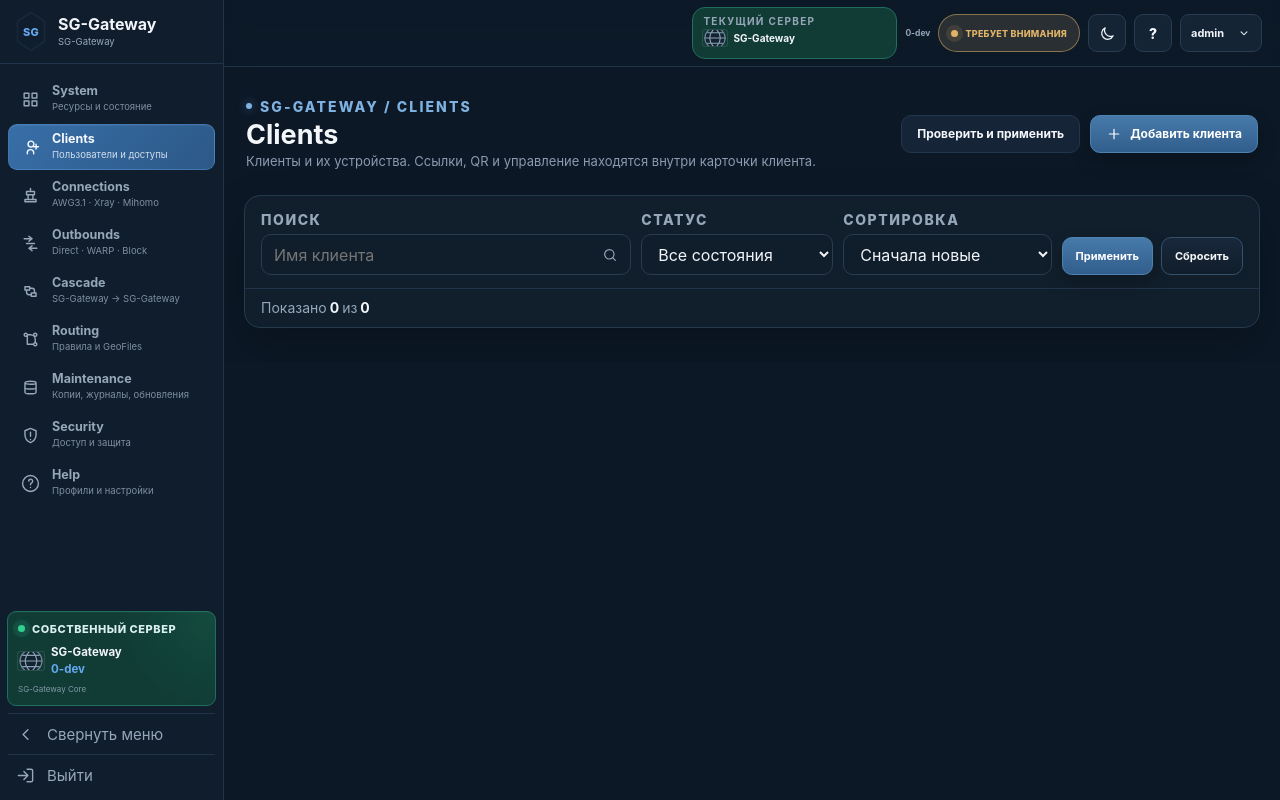
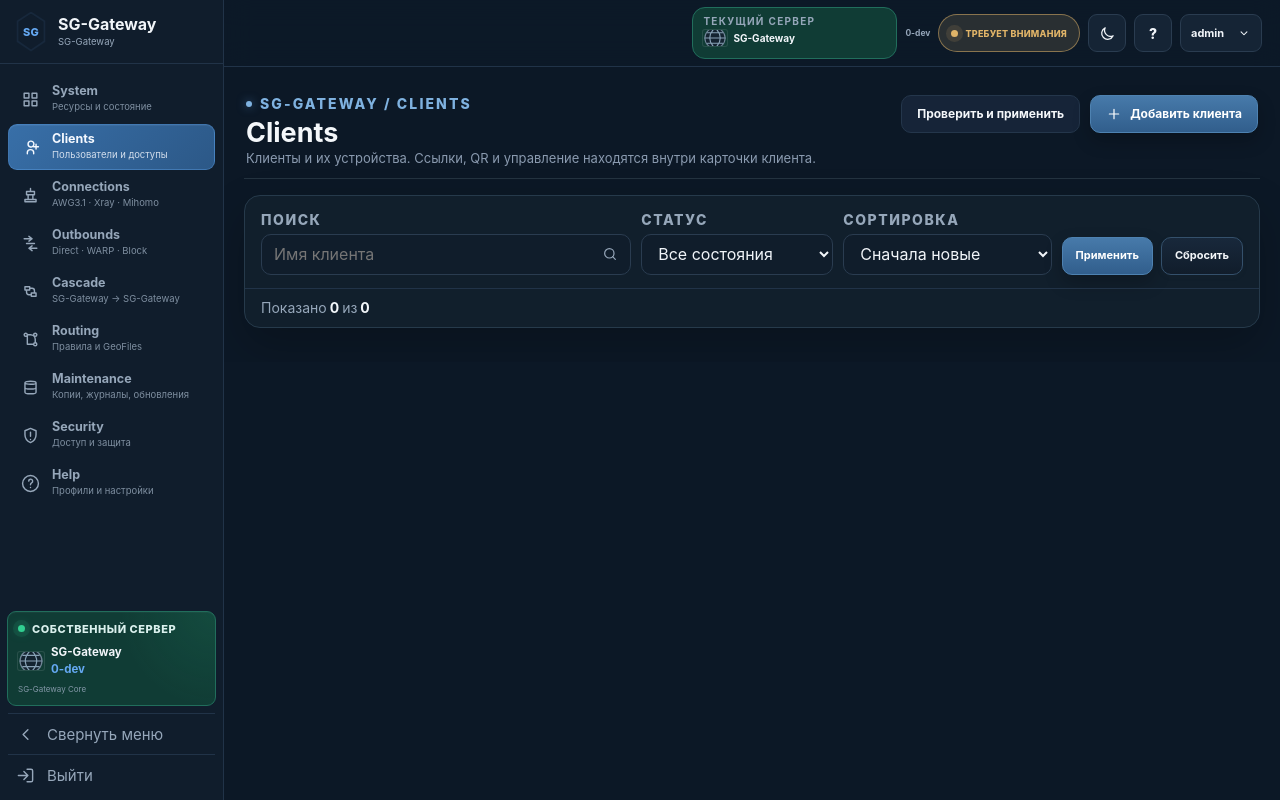
Before and after one commit to s-gor/sg-gateway-v23, a Flask app: page /clients in a window 1280 px wide. Run offline with Flask 3, Linux system fonts and the light colour scheme; the visitor is signed in with stand-in values (Sample User, id 1); data comes from the database, SQL or seed files in the repository; data that the repository does not hold is empty; some libraries are stand-ins or nearby versions.

Commit message:
23.02 Clients: align page header scale with Connections

```diff
--- a/app/web/static/sg-ui-clients-v22-08.css
+++ b/app/web/static/sg-ui-clients-v22-08.css
@@ -49,3 +49,32 @@
     width: 100%;
   }
 }
+
+
+/* Clients outer header follows Connections / System / Security. */
+[data-sg-ui-page="clients"] > .sg-ui-page-head {
+  min-height: 68px;
+  padding: 4px 0 10px;
+  border-bottom: 1px solid var(--sg-ui-border);
+  align-items: flex-start;
+}
+
+[data-sg-ui-page="clients"] > .sg-ui-page-head h1 {
+  font-size: 27px;
+  line-height: 1.05;
+}
+
+[data-sg-ui-page="clients"] > .sg-ui-page-head .sg-ui-actions {
+  align-self: flex-start;
+}
+
+[data-sg-ui-page="clients"] > .sg-ui-page-head .sg-ui-actions .button {
+  min-height: 43px;
+  font-size: 9px;
+}
+
+@media (max-width: 760px) {
+  [data-sg-ui-page="clients"] > .sg-ui-page-head {
+    min-height: 0;
+  }
+}
```
